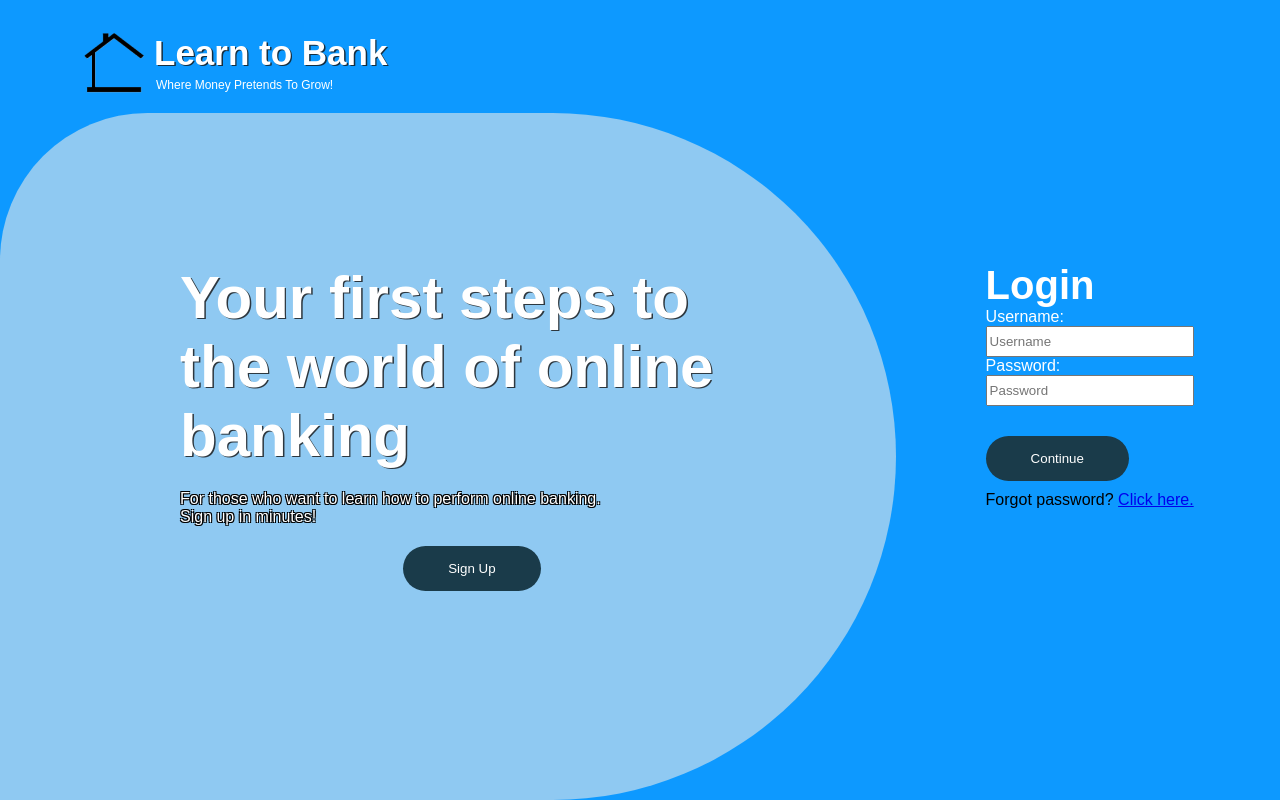
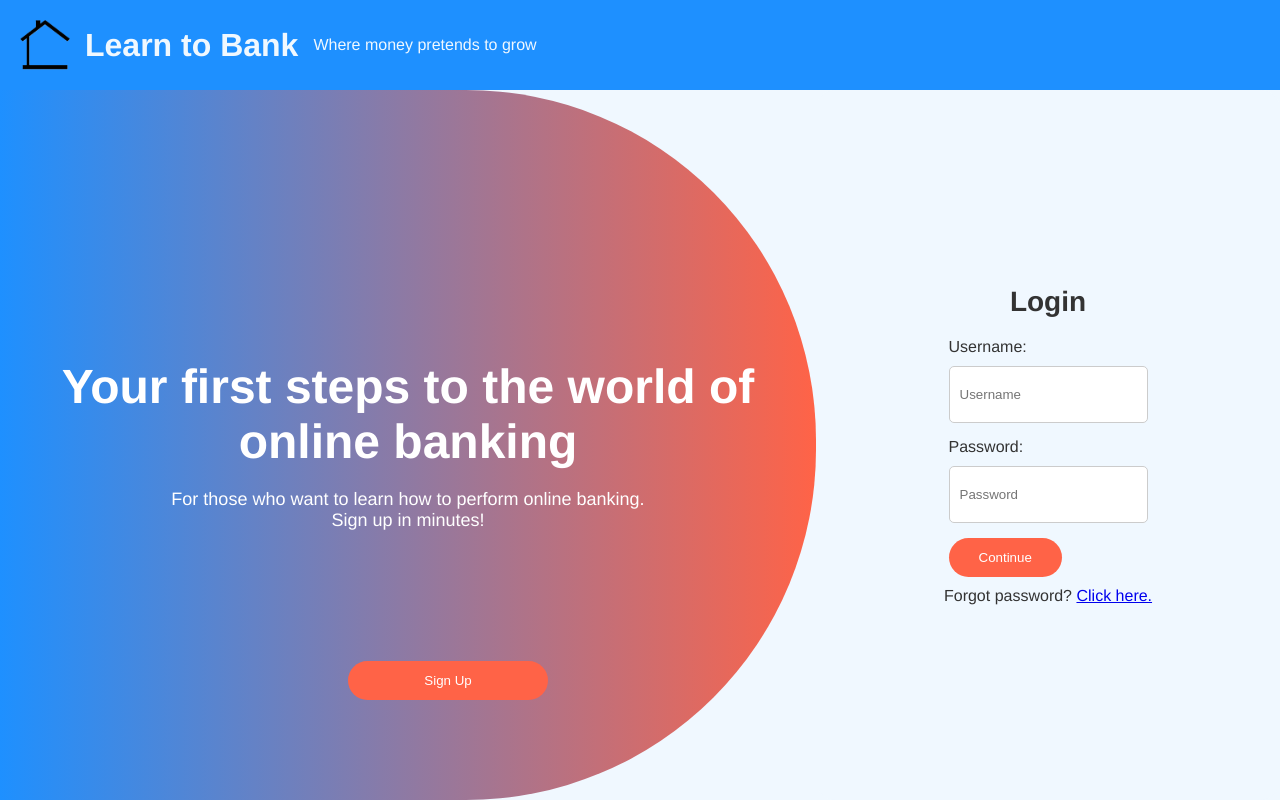
Before and after one commit to SahilUnimelb/FinTech-FLAMES, a React (Create React App) app in the folder FrontEnd/: page / in a window 1280 px wide. Built offline with nearby package versions, Linux system fonts and the light colour scheme.

Commit message:
preliminary frontend design overhaul

```diff
--- a/FrontEnd/src/Pages/IntroPages/HomePage/Homepage.css
+++ b/FrontEnd/src/Pages/IntroPages/HomePage/Homepage.css
@@ -1,303 +1,173 @@
+:root {
+    --primary-color: #1E90FF;
+    --secondary-color: #FF6347;
+    --accent-color: #FFD700;
+    --background-color: #F0F8FF;
+    --text-color: #333333;
+}
+
+body {
+    font-family: 'Helvetica Neue', sans-serif;
+    background: var(--background-color);
+    color: var(--text-color);
+    margin: 0;
+    padding: 0;
+}
 
 .homepage {
-    background: #0D99FF;
+    display: flex;
+    flex-direction: column;
     height: 100vh;
     width: 100vw;
-    font-family: Arial, sans-serif;
-    box-sizing: border-box;
     overflow: hidden;
-    display: flex;
-    flex-direction: column;
 }
 
 .homepage-header {
-    background-color: #0D99FF;
+    background: var(--primary-color);
     display: flex;
-    color: white;
+    align-items: center;
     padding: 20px;
-    text-align: center;
-    margin: 1% 0 0 5%;
-    gap: 10px;
 }
 
 .homepage-header img {
-    width: 80px;
-    height: 80px;
+    width: 50px;
+    height: 50px;
 }
 
 .homepage-bank-title {
-    color: white;
-    text-shadow: 1.4px 1.4px 0px rgba(23, 23, 23, 0.82);
-    font-size: 48px;
-    font-weight:900;
-    font-family: 'Century Gothic', Arial, 'Arial Unicode MS', Helvetica, Sans-Serif;
+    font-size: 32px;
+    font-weight: 700;
+    margin-left: 15px;
+    color: var(--background-color);
 }
 
 .homepage-bank-slogan {
-    color:white;
-    font-size: 14px;
-    position: absolute;
-    margin-top: 60px;
-    margin-left: 93px;
-    transform: rotate(0deg);
-    z-index: 99;
-    white-space: nowrap;
+    font-size: 16px;
+    margin-left: 15px;
+    color: var(--background-color);
 }
 
 .bottom-container {
-    width: 100%;
-    height: 100%;
     display: flex;
+    flex: 1;
 }
 
 .login-button, .signup-button {
-    padding: 15px 45px;
+    padding: 12px 30px;
     border: none;
     cursor: pointer;
-    border-radius: 50px;
-    background-color: #1a3b4a;
+    border-radius: 25px;
+    background: var(--secondary-color);
     color: white;
+    transition: background-color 0.3s ease;
+}
+
+.login-button:hover, .signup-button:hover {
+    background-color: var(--accent-color);
 }
 
 .signup-button {
-    position: relative;
-    left: 45%;
+    position: fixed;
+    bottom: 100px;
+    width: 200px;
+    left: 35%;
+    transform: translateX(-50%);
+    background-color: transparent;  /* Make the background invisible */
+    border: none;
+    z-index: 10;
+    text-align: center;
+    background: var(--secondary-color);
 }
 
 .homepage-content {
-    width: 70%;
-    height: 100%;
-    border-radius: 150px 350px 350px 0;
-    background: #8fc9f2;
-    background-size: cover;
-    background-position: center;
-    background-repeat: no-repeat;
+    flex: 1;
+    display: flex;
+    flex-direction: column;
+    justify-content: center;
+    align-items: center;
+    background: linear-gradient(to right, var(--primary-color), var(--secondary-color));
+    color: white;
+    text-align: center;
+    padding: 20px;
+    border-radius: 0 350px 350px 0;
 }
 
-.homepage-content h1, .homepage-content p {
+.homepage-content h1 {
+    font-size: 48px;
     margin-bottom: 20px;
-    margin-left: 200px;
-    text-shadow: -1px -1px 0 black, 1px -1px 0 black, -1px  1px 0 black, 1px  1px 0 black;
-}
-
-/* .homepage-content h1 {
-    color: white;
-    text-shadow: 1.4px 1.4px 0px rgba(23, 23, 23, 0.82);
-    font-size: 48px;
-    font-weight: 900;
-    margin-bottom: 20px;
-    font-family: 'Century Gothic', Arial, 'Arial Unicode MS', Helvetica, Sans-Serif;
-}
- */
-.homepage-content h1 {
-    width: 60%;
-    text-shadow: 1.4px 1.4px 0px rgba(23, 23, 23, 0.82);
-    color: white;
-    margin-top: 150px;
-    font-size: 60px;
-    font-family: 'Century Gothic', Arial, 'Arial Unicode MS', Helvetica, Sans-Serif;
 }
 
 .homepage-content p {
-    color: white;
+    font-size: 18px;
 }
 
 .login {
-    display: inline-block;
-    padding-top: 150px;
-    padding-left: 7%;
-    width: 20%;
-    height: 50vh;
-    background: #0D99FF;
+    display: flex;
+    flex-direction: column;
+    justify-content: center;
+    align-items: center;
+    background: var(--background-color);
+    padding: 40px;
+    width: 30%;
+    border-radius: 20px;
+}
+
+.login h1 {
+    font-size: 28px;
+    margin-bottom: 20px;
+}
+
+.login-fields p {
+    margin-bottom: 10px;
+}
+
+.login-fields input {
+    height: 35px;
+    padding: 10px;
+    margin-bottom: 15px;
+    border: 1px solid #ccc;
+    border-radius: 5px;
 }
 
 .forgot-pass-container {
     margin-top: 10px;
 }
 
-.login-fields {
-    position: relative;
-    display: flex;
-    flex-direction: column;
-    margin-bottom: 30px;
-}
+/* Responsive Design */
+@media (max-width: 500px) {
+    .homepage-header {
+        justify-content: center;
+    }
 
-.login-fields p {
-    color: white;
-}
+    .homepage-bank-slogan, .homepage-content {
+        display: none;
+    }
 
-.login-fields input {
-    height: 25px;
-    width: 200px;
-}
-
-.login h1 {
-    font-size: 250%;
-    color: white;
-    width: 5vw;
-}
-
-@media(max-width:1280px) {
-    .homepage-content h1, .homepage-content p {
-        margin-left: 180px;
-    }
-    .homepage-header img {
-        width: 60px;
-        height: 60px;
-    }
-    .homepage-bank-title {
-        font-size: 35px;
-    }
-    .homepage-bank-slogan {
-        margin-top: 45px;
-        margin-left: 72px;
-        font-size: 12px;
-    }
-}
-@media(max-width:1024px) {
-    .homepage-content h1, .homepage-content p {
-        margin-left: 100px;
-    }
-    .homepage-content h1 {
-        font-size: 45px;
-    }
-    .homepage-content p {
-        font-size: 15px;
-    }
-    .login {
-        margin-right: 50px;
-    }
-    .homepage-bank-title {
-        font-size: 25px;
-      }
-      .homepage-bank-slogan {
-        margin-top: 30px;
-        margin-left: 60px;
-        font-size: 12px;
-    }
-    .homepage-logo img {
-        width: 48px;
-        height: 48px;
-      }
-}
-@media(max-width:800px) {
-    .homepage-content {
-        background: none;
-        margin-top: -100px;
-        width: 900px;
-        margin-bottom: 0px;
-        margin-left: 0px;
-        margin-left: 230px;
-
-    }
-    .homepage-content h1 {
-        font-size: 40px;
-        text-align: center;
-    }
-    .homepage-content p {
-        font-size: 13px;
-        text-align: center;
-        margin-left: -170px;
-    }
     .bottom-container {
         display: flex;
         flex-direction: column;
+        justify-content: center;
         align-items: center;
-        width: 100vw;
-        height: 100vh;
+        width: 100%;
     }
+
     .login {
-        padding-top: 0px;
-        margin-top: -50px;
+        width: 100%;
+        height: 100%;
+        padding: 20px;
+        margin-bottom: 20px;
+        background: linear-gradient(var(--primary-color), var(--secondary-color));
     }
-    .login h1 {
-        font-size: 35px;
-    }
+
     .signup-button {
-        position: absolute;
-    }
-    .forgot-pass-container {
-        width: 500px;
-    }
-    .login-button {
-        margin-left: 31px;
-    }
-    .homepage-header img {
-        width: 48px;
-        height: 48px;
-      }
-}
-@media(max-width:700px) {
-    .homepage-content {
-        margin-left:200px;
+        position: fixed;
+        font-size: 20px;
+        bottom: 25px;
+        width: 30%;
+        left: 50%;
+        transform: translateX(-50%);
+        margin-left: 0;
+        z-index: 10;
+        background-color: transparent;
     }
 }
-@media(max-width:650px) {
-    .homepage-content {
-        margin-left:170px;
-    }
-    .homepage-content h1 {
-        font-size: 40px;
-        text-align: center;
-    }
-    .homepage-content p {
-        font-size: 13px;
-        text-align: center;
-        margin-left: -170px;
-    }
-    .login {
-        margin-left: -40px;
-    }
-    .signup-button {
-        margin-left: -20px;
-    }
-}
-@media(max-width:600px) {
-    .homepage-content {
-        margin-left: 30px;
-    }
-    .homepage-content h1 {
-        font-size: 30px;
-        margin-left: 200px;
-        width: 90vw;
-        text-align: center;
-    }
-    .homepage-content p {
-        font-size: 13px;
-        margin-left: 200px;
-        width: 90vw;
-        text-align: center;
-
-    }
-}
-@media(max-width:550px) {
-    .homepage-content {
-        margin-left: 30px;
-    }
-    .homepage-content h1 {
-        font-size: 25px;
-        margin-left: 220px;
-        width: 90vw;
-    }
-    .homepage-content p {
-        font-size: 12px;
-        margin-left: 220px;
-        width: 90vw;
-
-    }
-}
-@media(max-width:500px) {
-    .bottom-container {
-        display: flex;
-        align-items: center;
-        justify-content: center;
-    }
-    .homepage-content{
-        display: none;
-    }
-    .login {
-        padding-top: 0px;
-        margin-top: 50px;
-        margin-left: -90px;
-    }
-}
--- a/FrontEnd/src/Pages/IntroPages/HomePage/Homepage.jsx
+++ b/FrontEnd/src/Pages/IntroPages/HomePage/Homepage.jsx
@@ -46,27 +46,28 @@ export default function Homepage() {
   return (
     <div className="homepage">
   <header className="homepage-header">
-        <img src = {logo} alt = "" />
-            <p className='homepage-bank-title'>Learn to Bank</p>
-            <p className = 'homepage-bank-slogan'>Where Money Pretends To Grow!</p>
+    <img src={logo} alt="" />
+    <p className="homepage-bank-title">Learn to Bank</p>
+    <p className="homepage-bank-slogan">Where money pretends to grow</p>
   </header>
   <div className="bottom-container">
     <div className="homepage-content">
       {flag && <p>{message}</p>}
       <h1>Your first steps to the world of online banking</h1>
-          <p>For those who want to learn how to perform online banking.<br/> Sign up in minutes!</p>
-
-          <Link to="/signup"><button className='signup-button'>Sign Up</button></Link>
+      <p>
+        For those who want to learn how to perform online banking.
+        <br /> Sign up in minutes!
+      </p>
     </div>
     <div className="login">
       <h1>Login</h1>
       <form onSubmit={handleSubmit}>
-            <div className='login-fields'>
+        <div className="login-fields">
           <p className="username">Username:</p>
           <input
             type="text"
             placeholder="Username"
-                name='username'
+            name="username"
             value={formData.username}
             onChange={handleChange}
             required
@@ -75,26 +76,31 @@ export default function Homepage() {
           <input
             type="password"
             placeholder="Password"
-                name='password'
+            name="password"
             value={formData.password}
             onChange={handleChange}
             required
           />
-{/*               <div className="remember-me">
-                <p className="remember">Remember me:</p>
-                <input type="checkbox" id="remember" />
-              </div> */}
         </div>
         <p className="additional-text">{message}</p>
         <button className="login-button">Continue</button>
       </form>
-
-
       <div className="forgot-pass-container">
-            <p className="forgot-password">Forgot password? <span><Link to = "/forgot-password" className='homepage-forgot-link'>Click here.</Link></span></p>
+        <p className="forgot-password">
+          Forgot password?{" "}
+          <span>
+            <Link to="/forgot-password" className="homepage-forgot-link">
+              Click here.
+            </Link>
+          </span>
+        </p>
       </div>
     </div>
   </div>
+  <Link to="/signup">
+    <button className="signup-button">Sign Up</button>
+  </Link>
 </div>
+
   );
 };
```
Lines whose indentation alone changed are shown as unchanged.
